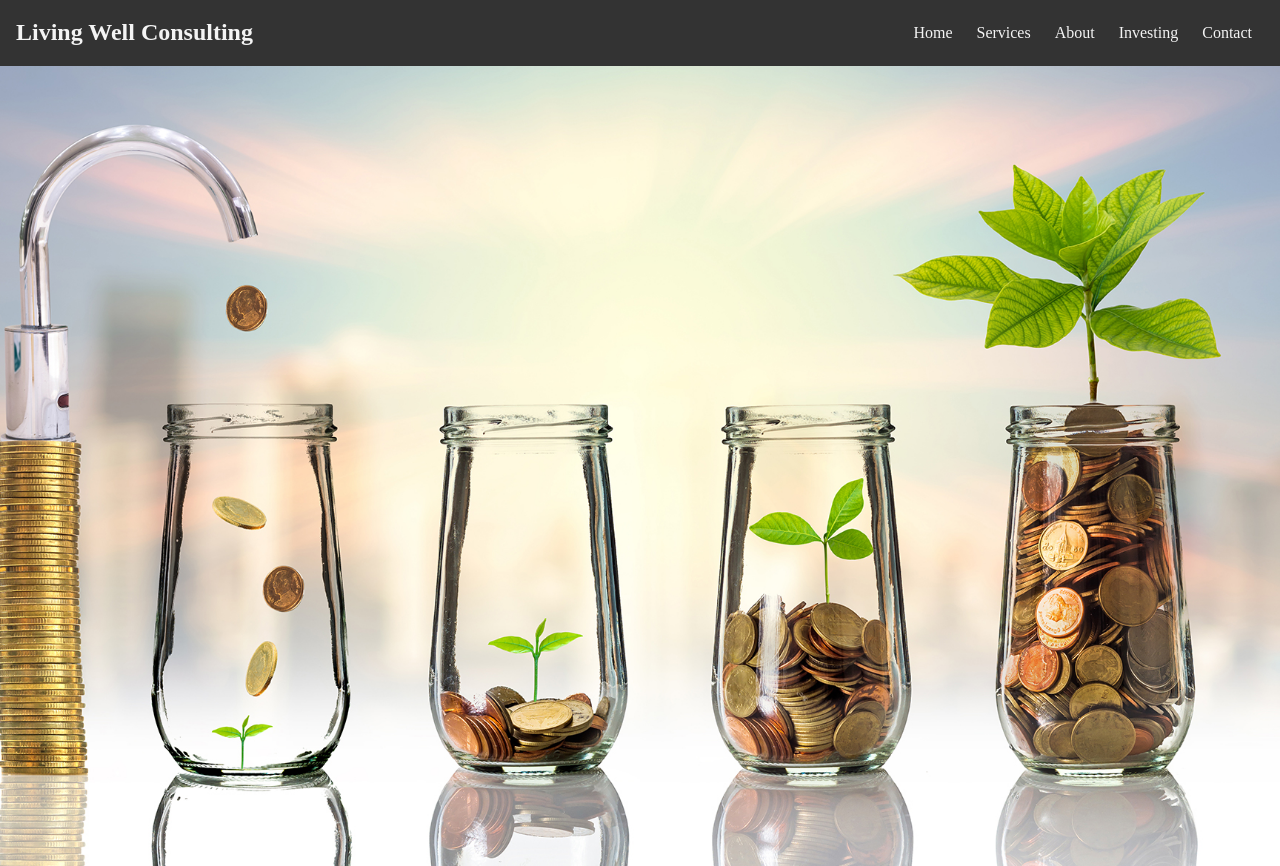
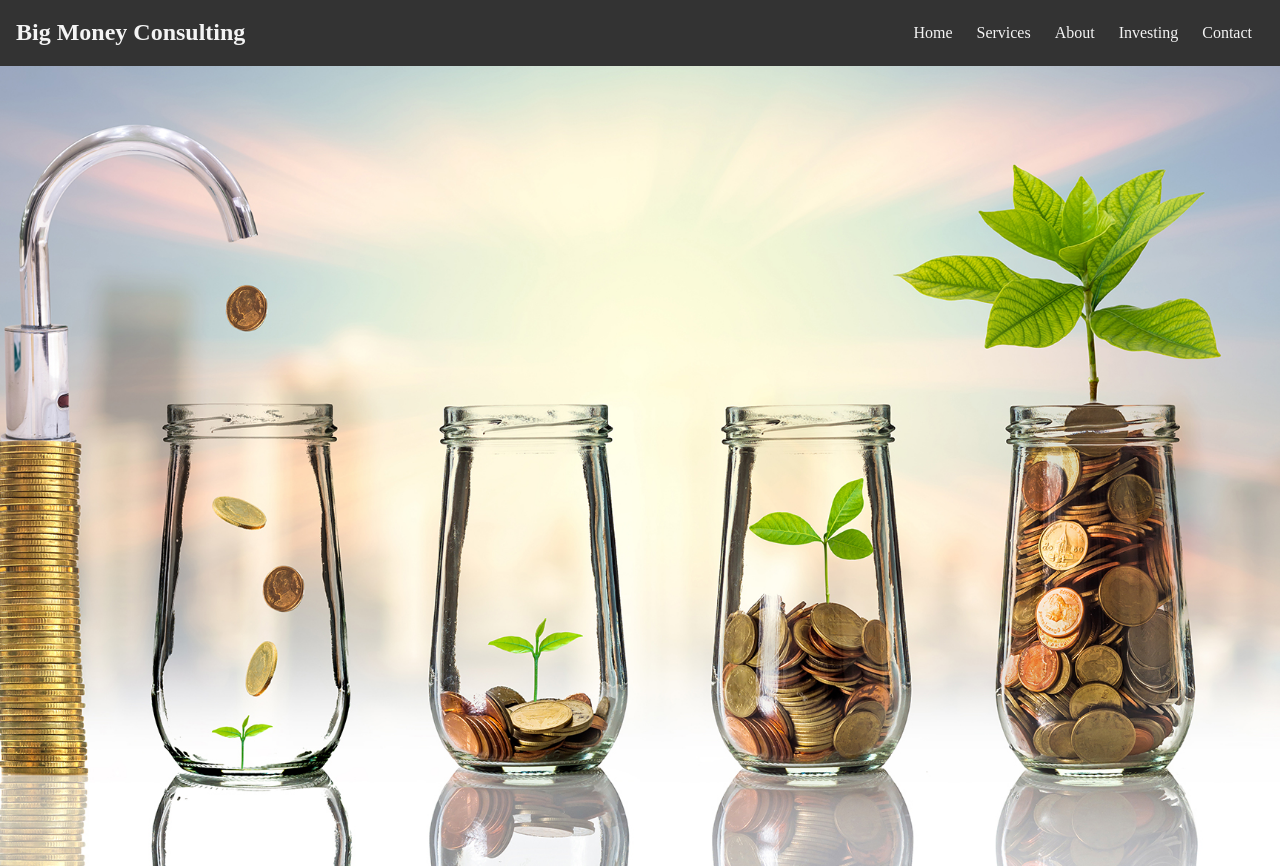
Before and after one commit to Dayshawn21/Stock, a plain HTML site: page index.html in a window 1280 px wide. Shown: the top 866 px of the page. Drawn offline with Linux system fonts and the light colour scheme.

Commit message:
2 commit

```diff
--- a/index.html
+++ b/index.html
@@ -18,7 +18,7 @@
 
 <body>
   <nav class="navbar">
-    <h1>Living Well Consulting</h1>
+    <h1>Big Money Consulting</h1>
     <ul>
       <li><a href="#home">Home</a></li>
       <li><a href="#service">Services</a></li>
```
